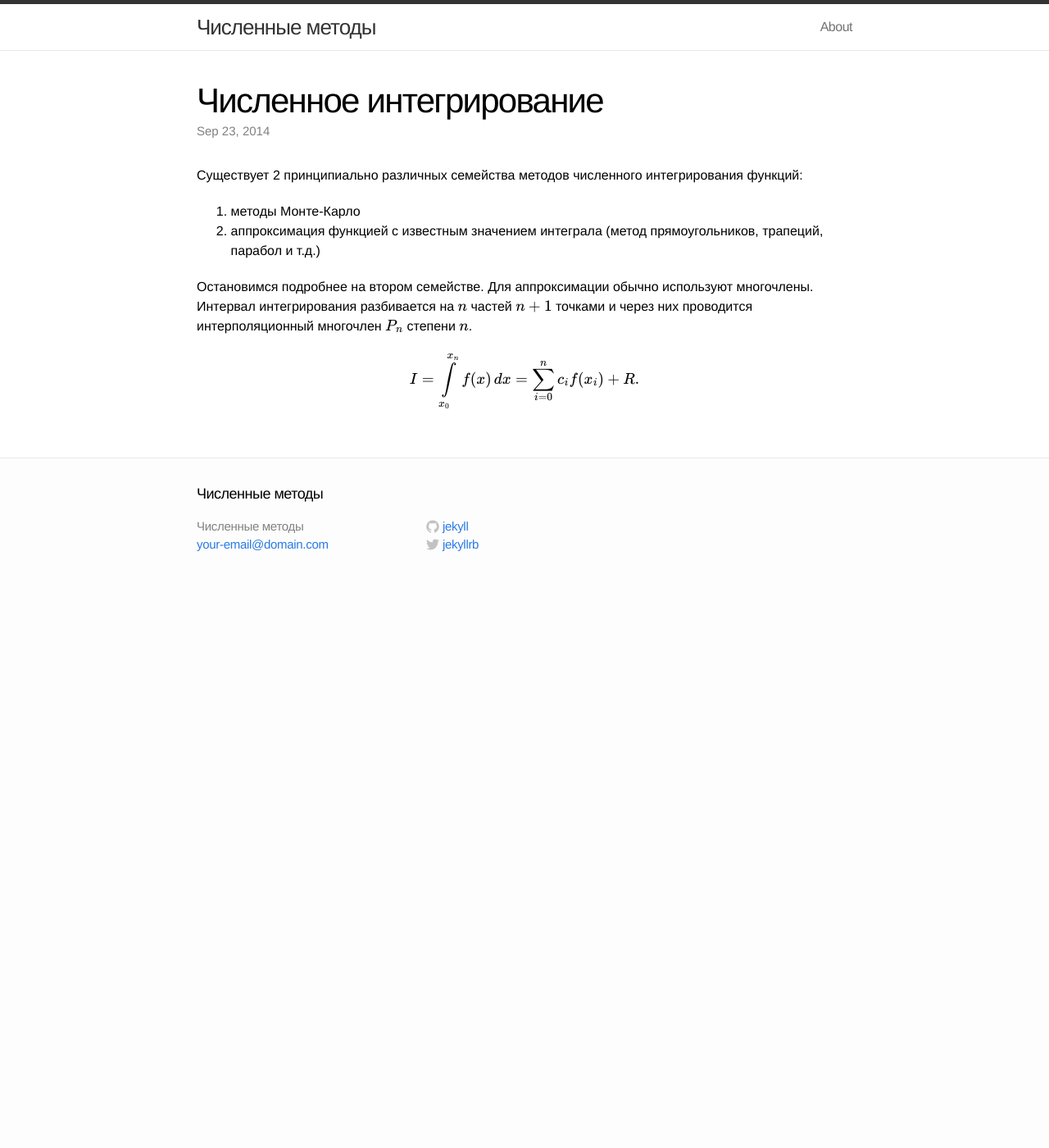
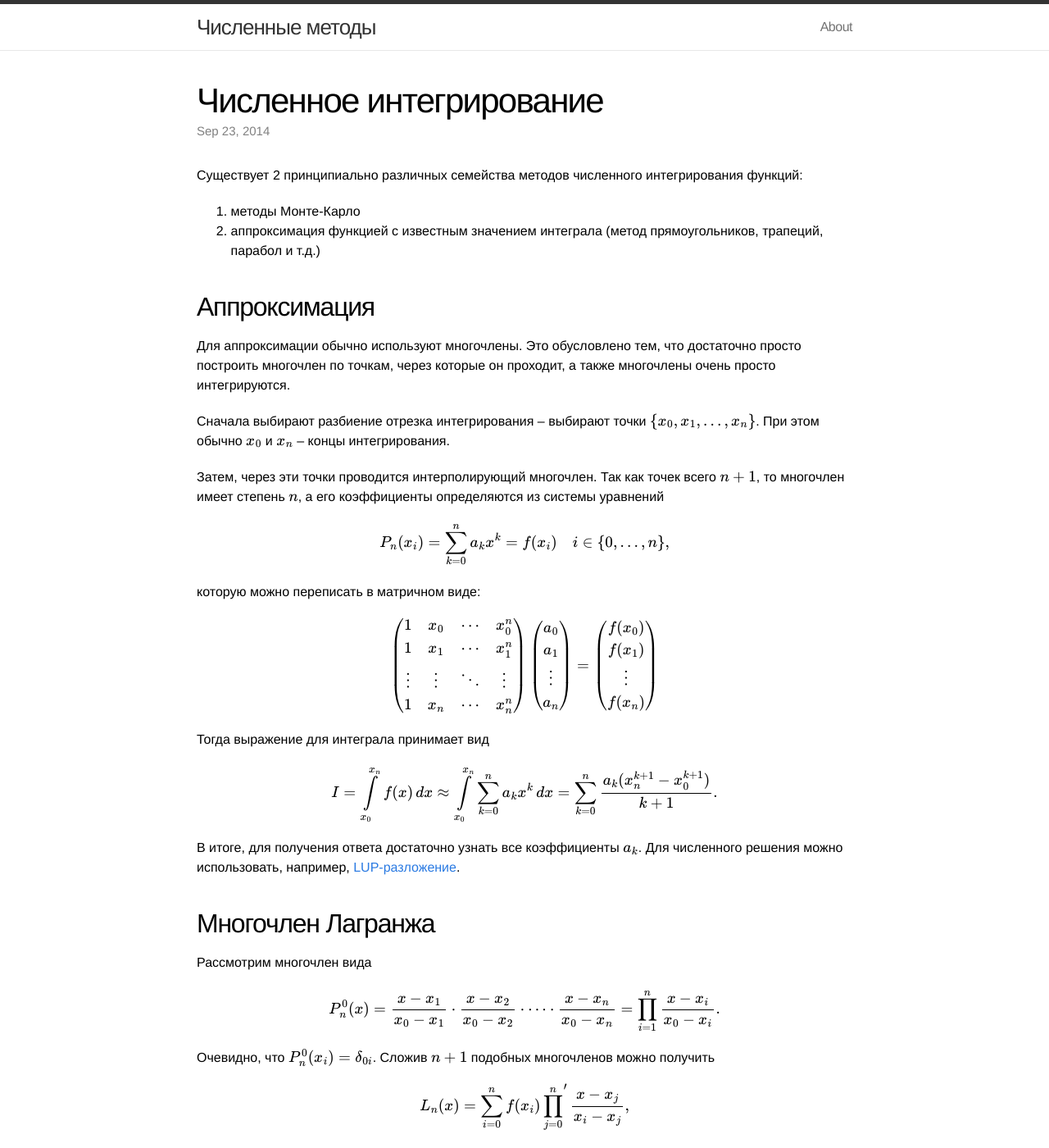
Before and after one commit to VSTU-physics/numeric-methods, a Jekyll site: the page built from _posts/2014-09-23-integrate.markdown, in a window 1280 px wide and 1400 px high. Shown: the whole window at 82% size. Built offline with Jekyll 4.4.1, drawn with Linux system fonts in a browser that asks for light colours; formulas are drawn with MathJax 3; some of the changed text lies outside the part shown.

Commit message:
Добавил интегрирование через решение системы и при помощи полинома Лагранжа

```diff
--- a/_posts/2014-09-23-integrate.markdown
+++ b/_posts/2014-09-23-integrate.markdown
@@ -12,9 +12,108 @@
 2. аппроксимация функцией с известным значением интеграла (метод прямоугольников,
 трапеций, парабол и т.д.)
 
-Остановимся подробнее на втором семействе. Для аппроксимации обычно используют
-многочлены. Интервал интегрирования разбивается на $$ n $$ частей $$ n + 1 $$
-точками и через них проводится интерполяционный многочлен $$ P_n $$ степени
-$$ n $$.
+## Аппроксимация
 
-$$ I = \int\limits_{x_0}^{x_n} f(x)\,dx = \sum_{i=0}^n c_i f(x_i) + R. $$
+Для аппроксимации обычно используют многочлены. Это обусловлено тем,
+что достаточно просто построить многочлен по точкам, через которые он проходит,
+а также многочлены очень просто интегрируются.
+
+Сначала выбирают разбиение отрезка интегрирования -- выбирают точки
+$$ \{ x_0, x_1, \ldots, x_n \} $$. При этом обычно $$ x_0 $$ и $$ x_n $$ --
+концы интегрирования.
+
+Затем, через эти точки проводится интерполирующий многочлен. Так как точек всего
+$$ n + 1 $$, то многочлен имеет степень $$ n $$, а его коэффициенты определяются
+из системы уравнений
+
+$$ P_n(x_i) = \sum_{k=0}^n a_k x^k = f(x_i) \quad i\in\{0,\ldots,n\}, $$
+
+которую можно переписать в матричном виде:
+
+$$
+    \begin{pmatrix}
+        1 & x_0 & \cdots & x_0^n \\
+        1 & x_1 & \cdots & x_1^n \\
+        \vdots & \vdots & \ddots & \vdots \\
+        1 & x_n & \cdots & x_n^n \\
+    \end{pmatrix}
+    \begin{pmatrix}
+    a_0 \\ a_1 \\ \vdots \\ a_n
+    \end{pmatrix}
+    =
+    \begin{pmatrix}
+    f(x_0) \\ f(x_1) \\ \vdots \\ f(x_n)
+    \end{pmatrix}
+$$
+
+Тогда выражение для интеграла принимает вид
+
+$$
+    I = \int\limits_{x_0}^{x_n} f(x)\,dx \approx
+    \int\limits_{x_0}^{x_n}\sum_{k=0}^n a_k x^k\,dx =
+    \sum_{k=0}^n \frac{a_k(x_n^{k+1} - x_0^{k+1})}{k+1}.
+$$
+
+В итоге, для получения ответа достаточно узнать все коэффициенты $$ a_k $$.
+Для численного решения можно использовать, например,
+[LUP-разложение](/СЛАУ/2014/09/29/LUP/).
+
+## Многочлен Лагранжа
+Рассмотрим многочлен вида
+
+$$
+    P_n^0(x) = \frac{x - x_1}{x_0 - x_1} \cdot \frac{x - x_2}{x_0 - x_2} \cdot
+    \cdots \cdot \frac{x - x_n}{x_0 - x_n} =
+    \prod_{i=1}^n \frac{x - x_i}{x_0 - x_i}.
+$$
+
+Очевидно, что $$ P_n^0(x_i) = \delta_{0i} $$. Сложив $$ n+1 $$ подобных
+многочленов можно получить
+
+$$
+    L_n(x) = \sum_{i=0}^n f(x_i) \prod_{j=0}^n' \frac{x - x_j}{x_i - x_j},
+$$
+
+где штрих у произведения означает, что произведение берётся по всем
+$$ j \neq i $$. Нетрудно видеть, что
+
+$$
+    L_n(x_j) = \sum_{i=0}^n f(x_i) \delta_{ij} = f(x_j),
+$$
+
+то есть этот многочлен совпадает с найденным ранее $$ P_n(x) $$. Однако, при его
+интегрировании обнаруживается интересная особенность: для интегрирования нужно
+знать лишь интегралы от полниномов вроде рассмотренного выше $$ P_n^0(x) $$.
+
+$$
+    \int\limits_{x_0}^{x_n} L_n(x)\,dx =
+    \int\limits_{x_0}^{x_n}
+    \sum_{i=0}^n f(x_i) \prod_{j=0}^n' \frac{x - x_j}{x_i - x_j}\,dx =
+    \sum_{i=0}^n f(x_i)
+    \int\limits_{x_0}^{x_n}\prod_{j=0}^n' \frac{x - x_j}{x_i - x_j}\,dx =
+    \sum_{i=0}^n c_i f(x_i),
+$$
+
+где коэффициенты
+
+$$
+    c_i = \int\limits_{x_0}^{x_n}\prod_{j=0}^n' \frac{x - x_j}{x_i - x_j}\,dx
+$$
+
+зависят только от разбиения и не зависят от интегрируемой функции.
+Следовательно, они общие для всех функций и для расчёта интеграла больше
+не нужно решать систему.
+
+Для большего обобщения можно рассмотреть отображение
+
+$$ y : [x_0, x_n] \to [-1, 1],\ y(x) = \frac{2x - x_n - x_0}{x_n - x_0} $$
+
+Тогда
+
+$$
+    c_i = \frac{x_n - x_0}{2}\int\limits_{-1}^{1}
+          \prod_{j=0}^n' \frac{y - y_j}{y_i - y_j}\,dy.
+$$
+
+Точки $$ y_i $$ называются узлами разбиения, а соответствующие им значения
+$$ c_i $$ -- весами.
```
